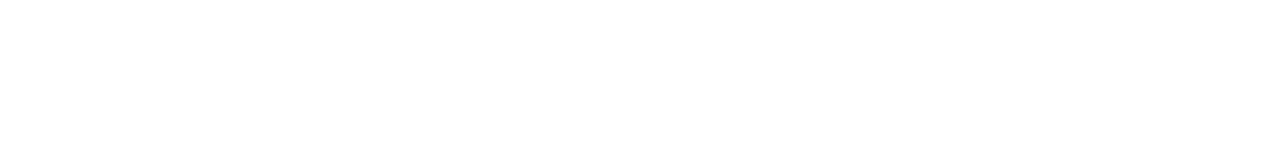
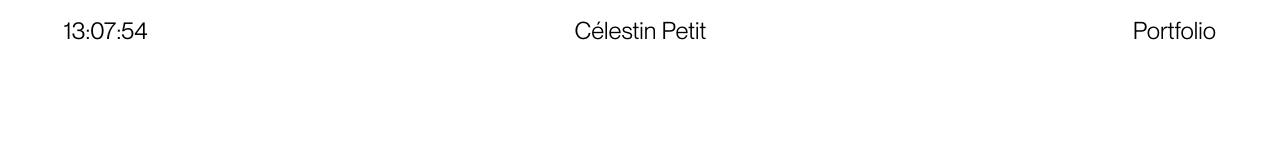
Before and after one commit to celest6667/portfolio-v0, a website built with Vite: page index.html in a window 1280 px wide. Built offline with nearby package versions, Linux system fonts and the light colour scheme.

Commit message:
Ajout d'une barre de navigation avec affichage de l'heure et styles associés

```diff
--- a/index.html
+++ b/index.html
@@ -6,6 +6,11 @@
     <title>Portfolio</title>
   </head>
   <body>
+    <nav class="barre-navigation">
+      <span class="heure-actuelle"></span>
+      <span class="nom">Célestin Petit</span>
+      <span class="portfolio">Portfolio</span>
+    </nav>
     <div id="app"></div>
     <script type="module" src="/src/js/main.js"></script>
   </body>
--- a/src/js/main.js
+++ b/src/js/main.js
@@ -1 +1,17 @@
 import '../styles/style.css';
+
+// Sélection de l’élément heure
+const heureEl = document.querySelector('.heure-actuelle');
+
+// Fonction pour mettre à jour l’heure
+function mettreAJourHeure() {
+  const maintenant = new Date();
+  const heures = String(maintenant.getHours()).padStart(2, '0');
+  const minutes = String(maintenant.getMinutes()).padStart(2, '0');
+  const secondes = String(maintenant.getSeconds()).padStart(2, '0');
+  heureEl.textContent = `${heures}:${minutes}:${secondes}`;
+}
+
+// Lancement immédiat et mise à jour chaque seconde
+mettreAJourHeure();
+setInterval(mettreAJourHeure, 1000);
--- a/src/styles/style.css
+++ b/src/styles/style.css
@@ -1,3 +1,4 @@
+/* Polices */
 @font-face {
   font-family: 'font-texte';
   src: url('/src/assets/fonts/ppneuemontreal-book.woff') format('woff');
@@ -12,6 +13,53 @@
   font-style: normal;
 }
 
-  h1{
-    font-family: 'font-texte';
+/* Reset global */
+* {
+  margin: 0;
+  padding: 0;
+  box-sizing: border-box;
 }
+
+/* Typo principale */
+body {
+  font-family: 'font-texte', sans-serif;
+}
+
+/* Barre de navigation */
+.barre-navigation {
+  display: flex;
+  justify-content: space-between;
+  align-items: center;
+  padding: 0.5rem 1rem;
+}
+
+/* Texte navbar */
+.heure-actuelle,
+.nom,
+.portfolio {
+  font-size: 1rem;
+}
+
+/* Tablettes (>=600px) */
+@media (min-width: 600px) {
+  .barre-navigation {
+    padding: 1rem 2rem;
+  }
+  .heure-actuelle,
+  .nom,
+  .portfolio {
+    font-size: 1.3rem;
+  }
+}
+
+/* Desktop (>=1024px) */
+@media (min-width: 1024px) {
+  .barre-navigation {
+    padding: 1rem 4rem;
+  }
+  .heure-actuelle,
+  .nom,
+  .portfolio {
+    font-size: 1.5rem;
+  }
+}
```
Lines whose indentation alone changed are shown as unchanged.
